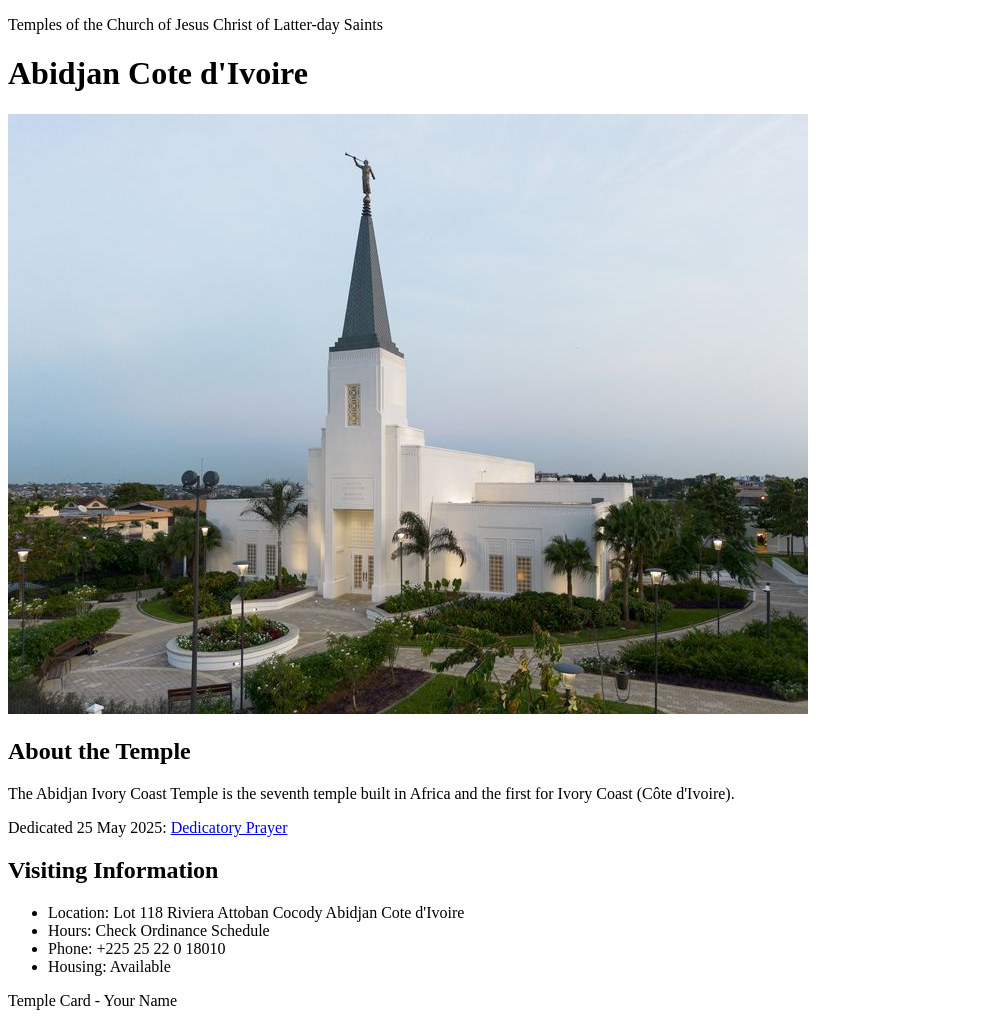
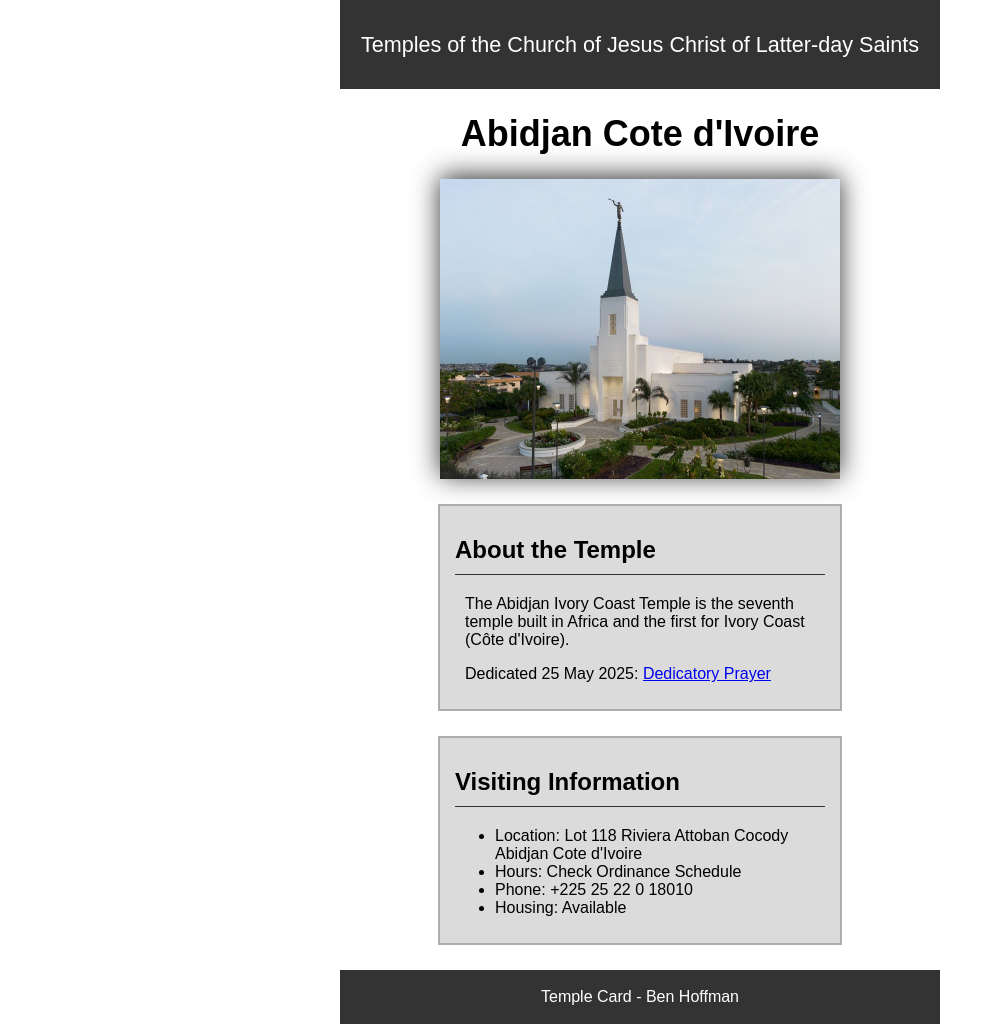
Before and after one commit to benblazer13/wdd130, a plain HTML site: page week02/temple.html in a window 1280 px wide. Shown: the whole page, without its empty margins (0-995 px from the left). Drawn offline with Linux system fonts and the light colour scheme.

Commit message:
week2_codealong

```diff
--- /dev/null
+++ b/week02/styles/temple.css
@@ -0,0 +1,53 @@
+body{
+    max-width: 600px;
+    margin: 0 auto;
+    font-family: Arial, Helvetica, sans-serif;
+
+}
+
+header{
+    background-color: #333;
+    color: #fff;
+    padding: 10px;
+    text-align: center;
+    font-size: 1.35rem;
+}
+
+h1{
+    text-align: center;
+    font-size: 2.25rem;
+}
+
+picture img{
+    width: 400px;
+    height: auto;
+    margin: 0 auto;
+    display: block;
+    box-shadow: 0 -3px 25px #333;
+}
+
+section{
+    background-color: #DBDBDB;
+    max-width: 370px;
+    margin: 0 auto;
+    padding: 10px 15px;
+    margin-top: 25px;
+    border: 2px solid #ADADAD;
+}
+
+section h2{
+    border-bottom: 1px solid #333;
+    padding-bottom: 10px;
+}
+
+section p{
+    padding: 0 10px;
+}
+
+footer{
+    background-color: #333;
+    color: #fff;
+    padding: 2px;
+    text-align: center;
+    margin-top: 25px;
+}
--- a/week02/temple.html
+++ b/week02/temple.html
@@ -5,6 +5,7 @@
     <meta charset="UTF-8">
     <meta name="viewport" content="width=device-width, initial-scale=1.0">
     <title>Temple Card - Abidjan Cote d'Ivoire</title>
+    <link rel="stylesheet" href="styles/temple.css">
 </head>
 
 <body>
@@ -35,7 +36,7 @@
         </section>
     </main>
     <footer>
-        <p>Temple Card - Your Name</p>
+        <p>Temple Card - Ben Hoffman</p>
     </footer>
 </body>
 
```
